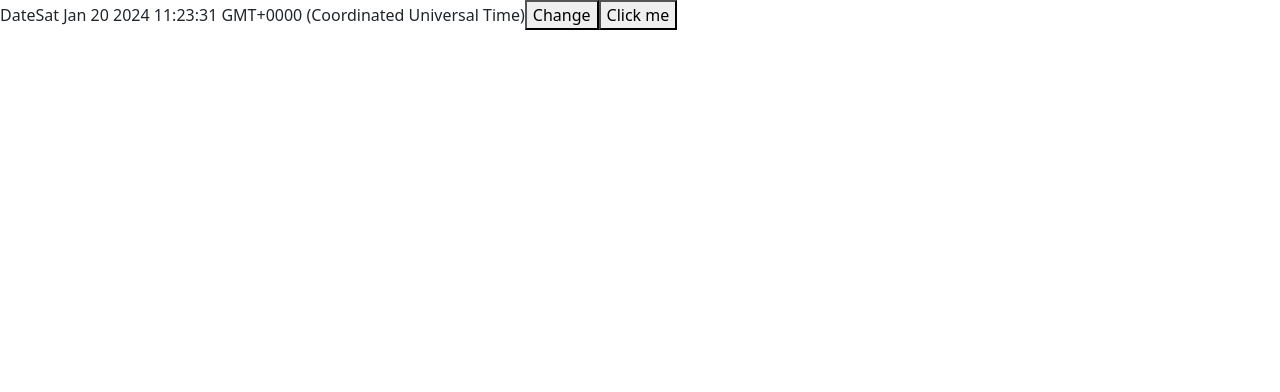
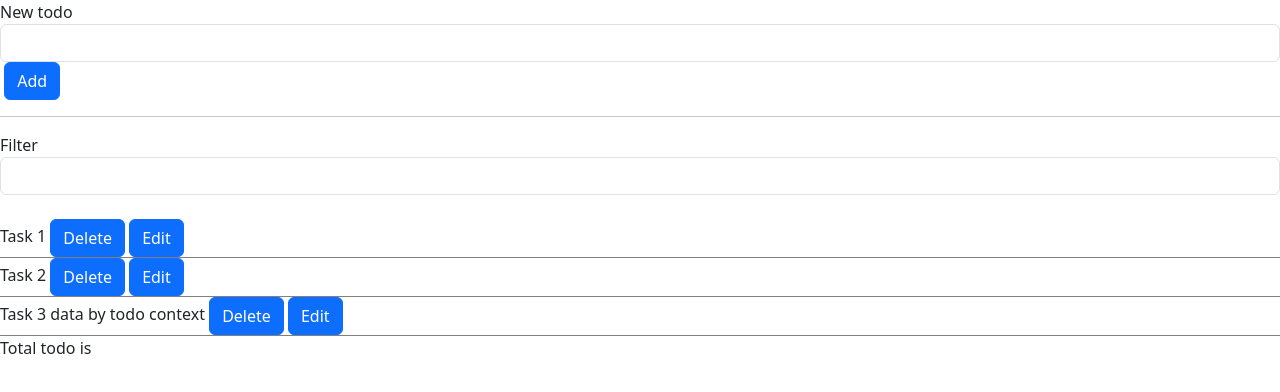
Before and after one commit to mrthetkhine/TuringJSReact7thBatch, a Next.js app in the folder frontend/: page / in a window 1280 px wide. Shown: the top 392 px of the page. Built offline with nearby package versions, Linux system fonts and the light colour scheme.

Commit message:
add hook

```diff
--- /dev/null
+++ b/frontend/src/app/components/hook/ButtonWithTooltip.js
@@ -0,0 +1,33 @@
+import { useState, useRef } from 'react';
+import Tooltip from './Tooltip.js';
+
+export default function ButtonWithTooltip({ tooltipContent, ...rest }) {
+    const [targetRect, setTargetRect] = useState(null);
+    const buttonRef = useRef(null);
+    return (
+        <>
+            <button
+                {...rest}
+                ref={buttonRef}
+                onPointerEnter={() => {
+                    const rect = buttonRef.current.getBoundingClientRect();
+                    setTargetRect({
+                        left: rect.left,
+                        top: rect.top,
+                        right: rect.right,
+                        bottom: rect.bottom,
+                    });
+                }}
+                onPointerLeave={() => {
+                    setTargetRect(null);
+                }}
+            />
+            {targetRect !== null && (
+                <Tooltip targetRect={targetRect}>
+                    {tooltipContent}
+                </Tooltip>
+            )
+            }
+        </>
+    );
+}
--- /dev/null
+++ b/frontend/src/app/components/hook/DefferedValueDemo.js
@@ -0,0 +1,54 @@
+"use client";
+import {useDeferredValue, useMemo, useState} from "react";
+const largeList = [
+    {
+        id:1,
+        name:'Apple'
+    },
+    {
+        id:2,
+        name:'Alpha'
+    },
+    {
+        id:3,
+        name:'Banna'
+    },
+    {
+        id:4,
+        name:'Beta'
+    },
+    {
+        id:5,
+        name:'Cup'
+    },
+];
+export default function DefferedValueDemo()
+{
+    const [name, setName] = useState("");
+    const deferredName= useDeferredValue(name);
+    const list = useMemo(() => {
+        let now = performance.now();
+        while(performance.now()-now < 1500)
+        {
+            //1 second idle loop
+        }
+        console.log('delay list');
+        return largeList.filter(item => item.name.includes(deferredName));
+    }, [deferredName])
+
+    function handleChange(e) {
+        setName(e.target.value)
+    }
+    console.log('Render');
+    return (
+        <>
+            <input type="text" value={name} onChange={handleChange} />
+            <ul>
+            {
+                list.map(item => (
+                    <li key={item.id}  >{item.name}</li>
+            ))}
+            </ul>
+        </>
+    )
+}
--- /dev/null
+++ b/frontend/src/app/components/hook/ImperativeHandleDemo.js
@@ -0,0 +1,42 @@
+"use client";
+import { forwardRef, useRef, useImperativeHandle } from 'react';
+
+const MyInput = forwardRef(function MyInput(props, ref) {
+    const inputRef = useRef(null);
+
+
+    useImperativeHandle(ref, () => {
+        return {
+            focus() {
+                inputRef.current.focus();
+            },
+            scrollIntoView() {
+                inputRef.current.scrollIntoView();
+            },
+        };
+    }, []);
+
+
+
+    return <input {...props} ref={inputRef} />;
+});
+export default function ImperativeHandleDemo()
+{
+    const ref = useRef(null);
+
+    function handleClick() {
+        console.log('Ref ',ref.current);
+        ref.current.focus();
+        // This won't work because the DOM node isn't exposed:
+        //ref.current.style.opacity = 0.5;
+    }
+
+    return (
+        <form>
+            <MyInput placeholder="Enter your name" ref={ref} />
+            <button type="button" onClick={handleClick}>
+                Edit
+            </button>
+        </form>
+    );
+}
--- /dev/null
+++ b/frontend/src/app/components/hook/LayoutEffectDemo.js
@@ -0,0 +1,35 @@
+"use client";
+import ButtonWithTooltip from "./ButtonWithTooltip";
+
+export default function LayoutEffectDemo()
+{
+    return (<div>
+        <ButtonWithTooltip
+            tooltipContent={
+                <div>
+                    This tooltip does not fit above the button.
+                    <br />
+                    This is why it's displayed below instead!
+                </div>
+            }
+        >
+            Hover over me (tooltip above)
+        </ButtonWithTooltip>
+        <div style={{ height: 50 }} />
+        <ButtonWithTooltip
+            tooltipContent={
+                <div>This tooltip fits above the button</div>
+            }
+        >
+            Hover over me (tooltip below)
+        </ButtonWithTooltip>
+        <div style={{ height: 50 }} />
+        <ButtonWithTooltip
+            tooltipContent={
+                <div>This tooltip fits above the button</div>
+            }
+        >
+            Hover over me (tooltip below)
+        </ButtonWithTooltip>
+    </div>);
+}
--- /dev/null
+++ b/frontend/src/app/components/hook/MemoDemo.js
@@ -0,0 +1,34 @@
+"use client";
+import {useState,useMemo} from "react";
+
+function factorial(n) {
+    console.log('Compute factorial ',n);
+    let result = 1;
+    for (let i = 1; i <= n; i++)
+    {
+        result *=i;
+    }
+    return result;
+}
+export default function MemoDemo()
+{
+    console.log('Render');
+    let [input,setInput] = useState("");
+    let [num,setNum] = useState(0);
+
+    const fact = useMemo(()=>{
+        console.log('Recompute ',num);
+        return factorial(num);
+    },[num]);
+    const btnHandler = ()=>{
+        setNum(input);
+    };
+    return (<div>
+        Factorial value {fact}
+        <input type={"text"}
+               value={input}
+               onChange={(e)=> setInput(e.target.value)}/>
+        <button type={"button"}
+                onClick={btnHandler}>Compute</button>
+    </div>)
+}
--- /dev/null
+++ b/frontend/src/app/components/hook/Tooltip.css
@@ -0,0 +1,5 @@
+.tooltip
+{
+    background:black;
+    color:white;
+}
--- /dev/null
+++ b/frontend/src/app/components/hook/Tooltip.js
@@ -0,0 +1,32 @@
+import { useRef, useLayoutEffect, useState } from 'react';
+import { createPortal } from 'react-dom';
+import TooltipContainer from './TooltipContainer.js';
+
+export default function Tooltip({ children, targetRect }) {
+    const ref = useRef(null);
+    const [tooltipHeight, setTooltipHeight] = useState(0);
+
+    useLayoutEffect(() => {
+        const { height } = ref.current.getBoundingClientRect();
+        setTooltipHeight(height);
+        console.log('Measured tooltip height: ' + height);
+    }, []);
+
+    let tooltipX = 0;
+    let tooltipY = 0;
+    if (targetRect !== null) {
+        tooltipX = targetRect.left;
+        tooltipY = targetRect.top - tooltipHeight;
+        if (tooltipY < 0) {
+            // It doesn't fit above, so place below.
+            tooltipY = targetRect.bottom;
+        }
+    }
+
+    return createPortal(
+        <TooltipContainer x={tooltipX} y={tooltipY} contentRef={ref}>
+            {children}
+        </TooltipContainer>,
+        document.body
+    );
+}
--- /dev/null
+++ b/frontend/src/app/components/hook/TooltipContainer.js
@@ -0,0 +1,18 @@
+import './Tooltip.css';
+export default function TooltipContainer({ children, x, y, contentRef }) {
+    return (
+        <div
+            style={{
+                position: 'absolute',
+                pointerEvents: 'none',
+                left: 0,
+                top: 0,
+                transform: `translate3d(${x}px, ${y}px, 0)`
+            }}
+        >
+            <div ref={contentRef} className="tooltip">
+                {children}
+            </div>
+        </div>
+    );
+}
--- a/frontend/src/app/components/hook/useFetch.js
+++ b/frontend/src/app/components/hook/useFetch.js
@@ -1,6 +1,8 @@
-import {useEffect, useState} from "react";
+import {useEffect, useState,useDebugValue} from "react";
+
 export default function useFetch(url,setState)
 {
+    useDebugValue('CustomHookUseFetch');
     useEffect(()=>{
         fetch(url)
             .then(response => response.json())
--- a/frontend/src/app/components/reducer/ReducerWithContext.js
+++ b/frontend/src/app/components/reducer/ReducerWithContext.js
@@ -11,12 +11,24 @@ function todoReducer(state,action) {
     console.log('State ',state, ' Action ',action);
     switch (action.type)
     {
+        case 'ADD_FILTER':
+            return {
+                filter:action.payload,
+                items: state.items
+            };
         case 'ADD_TODO':
-            return [...state,action.payload];
+            return { filter:state.filter,
+                    items: [...state.items,action.payload]};
         case 'DELETE_TODO':
-            return state.filter(todo=>todo.id!=action.payload.id);
+            return {
+                filter:state.filter,
+                items: state.items.filter(todo=>todo.id!=action.payload.id)
+            };
         case 'UPDATE_TODO':
-            return state.map(todo=>todo.id==action.payload.id?action.payload:todo);
+            return {
+                filter:state.filter,
+                items:state.items.map(todo=>todo.id==action.payload.id?action.payload:todo)
+            };
         default:
             return state;
     }
@@ -24,7 +36,9 @@ function todoReducer(state,action) {
 }
 export default function ReducerWithContext()
 {
-    let initial = [
+    let initial = {
+        filter:'',
+        items:[
         {
             id:1,
             title: 'Task 1'
@@ -38,6 +52,7 @@ export default function ReducerWithContext()
             title: 'Task 3 data by todo context'
         },
     ]
+    }
     //const [todos,dispatch] = useReducer(todoReducer,initial);
     const [todos,dispatch] = useCustomReducer(todoReducer,initial);
     return(<div>
--- a/frontend/src/app/components/reducer/TodoWithReducer.js
+++ b/frontend/src/app/components/reducer/TodoWithReducer.js
@@ -46,9 +46,11 @@ function TodoItem({todo,onDelete,onUpdate}) {
         }
         &nbsp;
         <button type={"button"}
+                className={"btn btn-primary"}
                 onClick={deleteHandler}>Delete</button>
         &nbsp;
         <button type={"button"}
+                className={"btn btn-primary"}
                 onClick={editHandler}>
             {editMode?'Update':'Edit'}
         </button>
@@ -78,13 +80,35 @@ function TodoInput() {
         New todo &nbsp;
         <input type={"text"}
                value={todoText}
+               className={"form-control"}
                onChange={handleChange}/> &nbsp;
         <button type={"button"}
+                className={"btn btn-primary"}
                 onClick={addBtnHandler}>Add</button>
     </form>;
 }
 
+function Filter()
+{
+    const dispatch = useContext(DispatchContext);
+    const [filter,setFilter] = useState('');
+    const changeHandler = (event)=>{
+        setFilter(event.target.value);
+        dispatch({
+            type:'ADD_FILTER',
+            payload : event.target.value
+        });
+    }
 
+    return (<div>
+        Filter
+        <input type={"text"}
+                value={filter}
+               className={"form-control"}
+               onChange={changeHandler}
+              /> &nbsp;
+    </div>)
+}
 export default function TodoWithReducer()
 {
 
@@ -105,11 +129,13 @@ export default function TodoWithReducer()
             payload : todo
         })
     }
+    let items= todos.items.filter(item=>item.title.startsWith(todos.filter));
     return (<div>
         <TodoInput
            />
         <hr/>
-        {todos.map(todo => <TodoItem key={todo.id}
+        <Filter/>
+        {items.map(todo => <TodoItem key={todo.id}
                                      onDelete = {deleteTodoHandler}
                                      onUpdate ={updateHandler}
                                      todo={todo}/>)}
--- a/frontend/src/app/page.js
+++ b/frontend/src/app/page.js
@@ -50,6 +50,10 @@ import CustomFormikDemo from "./components/form/CustomFormikDemo";
 import PortalDemo from "./components/PortalDemo";
 import IdDemo from "./components/hook/IdDemo";
 import CallBackProblem from "./components/hook/CallBackProblem";
+import MemoDemo from "./components/hook/MemoDemo";
+import LayoutEffectDemo from "./components/hook/LayoutEffectDemo";
+import DefferedValueDemo from "./components/hook/DefferedValueDemo";
+import ImperativeHandleDemo from "./components/hook/ImperativeHandleDemo";
 export default function Home() {
     console.log('CreateElement ',React.createElement);
 
@@ -143,7 +147,13 @@ export default function Home() {
         {/*  <CustomFormikDemo/>*/}
         {/*  <PortalDemo/>*/}
         {/*  <IdDemo/>*/}
-          <CallBackProblem/>
+      {/*    <CallBackProblem/>*/}
+      {/*    <CustomHook/>*/}
+       {/*   <MemoDemo/>*/}
+        {/*  <LayoutEffectDemo/>*/}
+        {/*  <DefferedValueDemo/>*/}
+      {/*  <ImperativeHandleDemo/>*/}
+          <ReducerWithContext/>
       </div>
     </main>
   )
```
